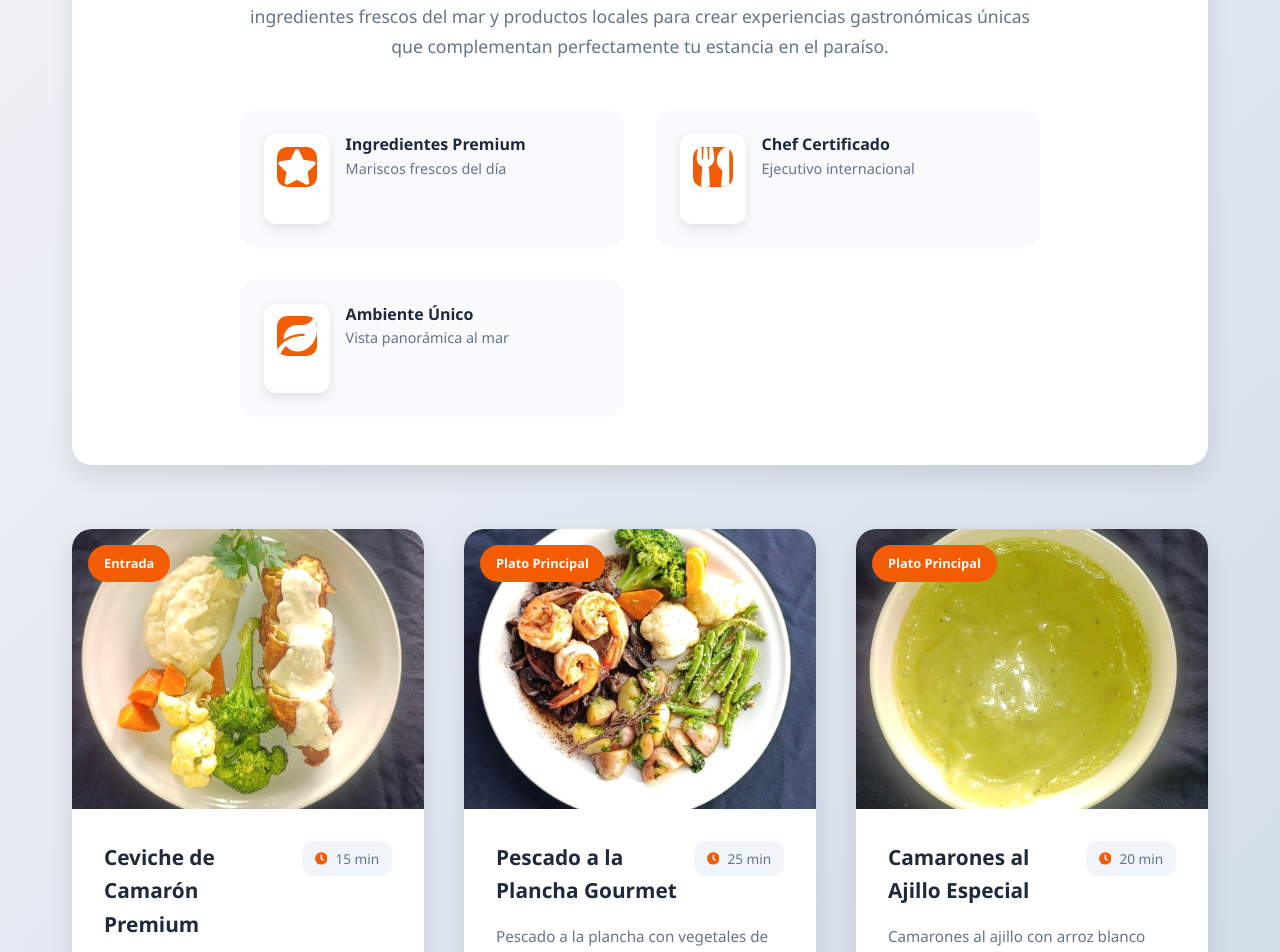
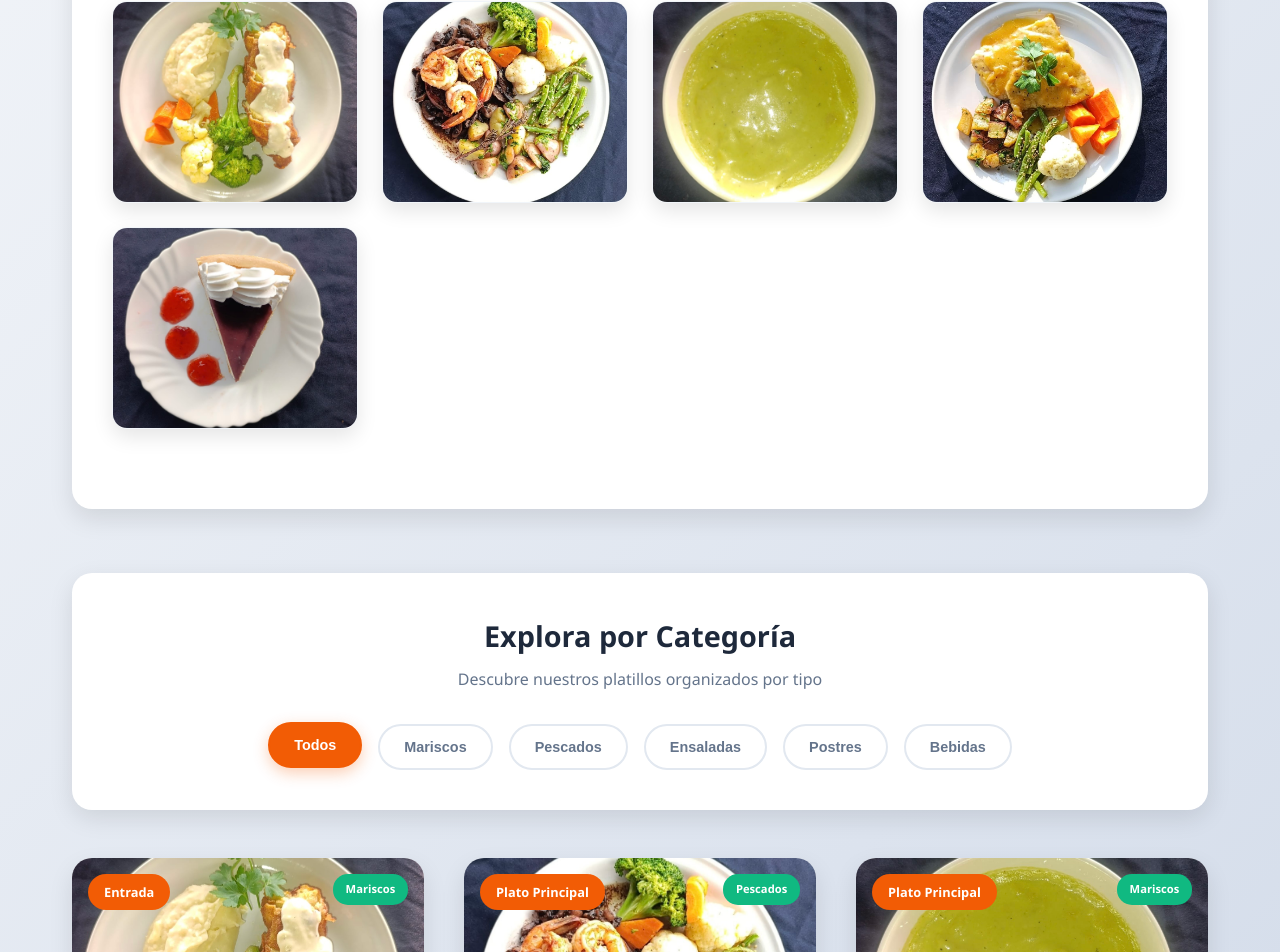
Before and after one commit to DiegoIII/reservas-mahalo, a React (Create React App) app: page /comida in a window 1280 px wide. Shown: the part 834-1786 px from the top of the page. Built offline with nearby package versions, Linux system fonts and the light colour scheme; no server answers.

Commit message:
Menu de comida

```diff
--- a/src/features/food/FoodGallery.css
+++ b/src/features/food/FoodGallery.css
@@ -1,4 +1,5 @@
-/* FoodGallery.css */
+/* FoodGallery.css actualizado */
+
 .food-gallery {
   min-height: 100vh;
   background: linear-gradient(135deg, #f5f7fa 0%, #c3cfe2 100%);
@@ -67,26 +68,27 @@
   padding: 0 2rem;
 }
 
-.gallery-intro {
+/* Sección de Platillos Estrella con fondo blanco */
+.star-dishes-section {
   margin-bottom: 4rem;
 }
 
-.intro-card {
-  background: #fff;
-  padding: 3rem;
+.star-dishes-container {
+  background: #ffffff;
+  padding: 3rem 2.5rem;
   border-radius: 20px;
   box-shadow: 0 10px 25px rgba(0, 0, 0, 0.1);
-  text-align: center;
 }
 
-.intro-header {
-  margin-bottom: 2rem;
+.section-header {
+  text-align: center;
+  margin-bottom: 3rem;
 }
 
-.intro-card h2 {
+.section-header h2 {
   font-size: 2.2rem;
   font-weight: 700;
-  color: #1e293b;
+  color: #000000; /* Negro para el título */
   margin: 0 0 1rem 0;
 }
 
@@ -98,69 +100,153 @@
   border-radius: 2px;
 }
 
-.intro-card p {
-  font-size: 1.1rem;
-  color: #64748b;
-  line-height: 1.7;
-  margin: 0 0 3rem 0;
-  max-width: 800px;
-  margin-left: auto;
-  margin-right: auto;
+.star-dishes-grid {
+  display: grid;
+  grid-template-columns: repeat(auto-fit, minmax(200px, 1fr));
+  gap: 1.5rem;
+  margin-bottom: 2rem;
 }
 
-.intro-features {
-  display: grid;
-  grid-template-columns: repeat(auto-fit, minmax(250px, 1fr));
-  gap: 2rem;
-  max-width: 800px;
-  margin: 0 auto;
+.star-dish-item {
+  background: #fff;
+  border-radius: 15px;
+  overflow: hidden;
+  box-shadow: 0 8px 20px rgba(0, 0, 0, 0.1);
+  transition: all 0.3s ease;
+  cursor: pointer;
+  position: relative;
+  border: 1px solid #f1f5f9;
 }
 
-.feature-item {
-  display: flex;
-  align-items: flex-start;
-  gap: 1rem;
-  text-align: left;
-  padding: 1.5rem;
-  background: #f8fafc;
-  border-radius: 15px;
+.star-dish-item:hover {
+  transform: translateY(-5px);
+  box-shadow: 0 15px 35px rgba(0, 0, 0, 0.15);
+}
+
+.star-dish-image-container {
+  position: relative;
+  height: 200px;
+  overflow: hidden;
+}
+
+.star-dish-image {
+  width: 100%;
+  height: 100%;
+  object-fit: cover;
   transition: transform 0.3s ease;
 }
 
-.feature-item:hover {
-  transform: translateY(-3px);
+.star-dish-item:hover .star-dish-image {
+  transform: scale(1.1);
 }
 
-.feature-icon-wrapper {
-  background: #fff;
-  padding: 0.8rem;
-  border-radius: 12px;
-  box-shadow: 0 4px 12px rgba(0, 0, 0, 0.1);
-  flex-shrink: 0;
+.star-dish-overlay {
+  position: absolute;
+  top: 0;
+  left: 0;
+  right: 0;
+  bottom: 0;
+  background: linear-gradient(135deg, rgba(242, 92, 5, 0.9), rgba(0, 0, 0, 0.7));
+  display: flex;
+  align-items: center;
+  justify-content: center;
+  opacity: 0;
+  transition: opacity 0.3s ease;
 }
 
-.feature-icon {
-  font-size: 1.5rem;
-  color: #f25c05;
+.star-dish-item:hover .star-dish-overlay {
+  opacity: 1;
 }
 
-.feature-text {
-  display: flex;
-  flex-direction: column;
-  gap: 0.3rem;
+.star-dish-content {
+  text-align: center;
+  color: white;
+  padding: 1rem;
 }
 
-.feature-title {
-  font-weight: 600;
-  color: #1e293b;
-  font-size: 1rem;
+.star-icon {
+  font-size: 2rem;
+  margin-bottom: 0.5rem;
+  color: #ffd700;
 }
 
-.feature-text span:last-child {
+.star-dish-title {
+  display: block;
+  font-weight: 600;
   font-size: 0.9rem;
-  color: #64748b;
+  margin-bottom: 0.3rem;
+  line-height: 1.2;
+  color: #ffffff; /* Blanco para el texto del overlay */
 }
 
+.star-dish-category {
+  display: block;
+  font-size: 0.8rem;
+  opacity: 0.9;
+  color: #ffffff; /* Blanco para el texto del overlay */
+}
+
+/* Filtros de Categorías */
+.category-filters {
+  background: #fff;
+  padding: 2.5rem;
+  border-radius: 20px;
+  box-shadow: 0 8px 25px rgba(0, 0, 0, 0.1);
+  margin-bottom: 3rem;
+}
+
+.filters-header {
+  text-align: center;
+  margin-bottom: 2rem;
+}
+
+.filters-header h3 {
+  font-size: 1.8rem;
+  font-weight: 700;
+  color: #1e293b;
+  margin: 0 0 0.5rem 0;
+}
+
+.filters-header p {
+  font-size: 1rem;
+  color: #64748b;
+  margin: 0;
+}
+
+.category-buttons {
+  display: flex;
+  flex-wrap: wrap;
+  gap: 1rem;
+  justify-content: center;
+}
+
+.category-btn {
+  padding: 0.8rem 1.5rem;
+  border: 2px solid #e2e8f0;
+  background: #fff;
+  color: #64748b;
+  border-radius: 50px;
+  font-weight: 600;
+  cursor: pointer;
+  transition: all 0.3s ease;
+  font-size: 0.9rem;
+}
+
+.category-btn:hover {
+  border-color: #f25c05;
+  color: #f25c05;
+  transform: translateY(-2px);
+}
+
+.category-btn.active {
+  background: #f25c05;
+  border-color: #f25c05;
+  color: white;
+  transform: translateY(-2px);
+  box-shadow: 0 5px 15px rgba(242, 92, 5, 0.3);
+}
+
+/* Grid de Comidas */
 .food-grid {
   display: grid;
   grid-template-columns: repeat(auto-fit, minmax(350px, 1fr));
@@ -212,6 +298,19 @@
   z-index: 2;
 }
 
+.type-badge {
+  position: absolute;
+  top: 1rem;
+  right: 1rem;
+  background: #10b981;
+  color: white;
+  padding: 0.4rem 0.8rem;
+  border-radius: 15px;
+  font-size: 0.7rem;
+  font-weight: 600;
+  z-index: 2;
+}
+
 .food-overlay {
   position: absolute;
   top: 0;
@@ -254,11 +353,7 @@
 }
 
 .food-header {
-  display: flex;
-  justify-content: space-between;
-  align-items: flex-start;
   margin-bottom: 1rem;
-  gap: 1rem;
 }
 
 .food-header h3 {
@@ -266,24 +361,7 @@
   font-weight: 600;
   color: #1e293b;
   margin: 0;
-  flex: 1;
-}
-
-.food-time {
-  display: flex;
-  align-items: center;
-  gap: 0.5rem;
-  background: #f1f5f9;
-  padding: 0.4rem 0.8rem;
-  border-radius: 12px;
-  font-size: 0.85rem;
-  color: #64748b;
-  white-space: nowrap;
-}
-
-.time-icon {
-  font-size: 0.8rem;
-  color: #f25c05;
+  line-height: 1.3;
 }
 
 .food-info p {
@@ -308,7 +386,7 @@
   color: white;
 }
 
-/* Modal Styles Mejorados */
+/* Modal Mejorado */
 .food-modal-overlay {
   position: fixed;
   top: 0;
@@ -321,47 +399,55 @@
   justify-content: center;
   z-index: 1000;
   padding: 2rem;
-  backdrop-filter: blur(5px);
+  backdrop-filter: blur(10px);
 }
 
 .food-modal-content {
   background: #fff;
   border-radius: 25px;
-  max-width: 900px;
+  max-width: 1000px;
   width: 100%;
   max-height: 90vh;
   overflow: hidden;
   position: relative;
-  box-shadow: 0 30px 60px rgba(0, 0, 0, 0.3);
+  box-shadow: 0 30px 60px rgba(0, 0, 0, 0.5);
+  display: flex;
+  flex-direction: column;
 }
 
 .modal-close {
   position: absolute;
   top: 1.5rem;
   right: 1.5rem;
-  background: rgba(0, 0, 0, 0.6);
+  background: rgba(0, 0, 0, 0.7);
   color: white;
   border: none;
   border-radius: 50%;
-  width: 45px;
-  height: 45px;
+  width: 50px;
+  height: 50px;
   display: flex;
   align-items: center;
   justify-content: center;
   cursor: pointer;
   z-index: 10;
   transition: all 0.3s ease;
-  font-size: 1.1rem;
+  font-size: 1.3rem;
+  backdrop-filter: blur(10px);
 }
 
 .modal-close:hover {
-  background: rgba(0, 0, 0, 0.8);
+  background: rgba(0, 0, 0, 0.9);
   transform: scale(1.1);
+}
+
+.modal-image-section {
+  flex: 0 0 45%;
+  position: relative;
 }
 
 .modal-image-container {
   position: relative;
-  height: 450px;
+  height: 400px;
   overflow: hidden;
 }
 
@@ -375,23 +461,24 @@
   position: absolute;
   top: 50%;
   transform: translateY(-50%);
-  background: rgba(255, 255, 255, 0.2);
-  backdrop-filter: blur(10px);
-  color: white;
+  background: rgba(255, 255, 255, 0.9);
+  color: #1e293b;
   border: none;
   border-radius: 50%;
-  width: 55px;
-  height: 55px;
+  width: 60px;
+  height: 60px;
   display: flex;
   align-items: center;
   justify-content: center;
   cursor: pointer;
   transition: all 0.3s ease;
-  font-size: 1.2rem;
+  font-size: 1.3rem;
+  box-shadow: 0 5px 15px rgba(0, 0, 0, 0.2);
 }
 
 .modal-nav:hover {
-  background: rgba(255, 255, 255, 0.3);
+  background: #f25c05;
+  color: white;
   transform: translateY(-50%) scale(1.1);
 }
 
@@ -407,7 +494,7 @@
   position: absolute;
   bottom: 1.5rem;
   right: 1.5rem;
-  background: rgba(0, 0, 0, 0.6);
+  background: rgba(0, 0, 0, 0.7);
   color: white;
   padding: 0.6rem 1.2rem;
   border-radius: 20px;
@@ -415,8 +502,36 @@
   backdrop-filter: blur(5px);
 }
 
-.modal-info {
+.modal-badges {
+  position: absolute;
+  top: 1.5rem;
+  left: 1.5rem;
+  display: flex;
+  gap: 0.5rem;
+  flex-direction: column;
+}
+
+.modal-badge {
+  padding: 0.5rem 1rem;
+  border-radius: 20px;
+  font-size: 0.8rem;
+  font-weight: 600;
+  color: white;
+}
+
+.modal-badge.category {
+  background: #f25c05;
+}
+
+.modal-badge.type {
+  background: #10b981;
+}
+
+.modal-info-section {
+  flex: 1;
   padding: 2.5rem;
+  display: flex;
+  flex-direction: column;
 }
 
 .modal-header {
@@ -427,42 +542,123 @@
   gap: 2rem;
 }
 
-.modal-header h3 {
-  font-size: 1.8rem;
+.modal-header h2 {
+  font-size: 2rem;
   font-weight: 700;
   color: #1e293b;
   margin: 0;
   flex: 1;
+  line-height: 1.2;
 }
 
-.modal-details {
-  display: flex;
-  flex-direction: column;
-  gap: 0.5rem;
-  min-width: 150px;
-}
-
-.detail-item {
+.modal-time {
   display: flex;
   align-items: center;
   gap: 0.5rem;
-  font-size: 0.9rem;
+  background: #f1f5f9;
+  padding: 0.6rem 1rem;
+  border-radius: 12px;
+  font-weight: 600;
   color: #64748b;
+  white-space: nowrap;
 }
 
-.detail-icon {
+.time-icon {
   color: #f25c05;
-  font-size: 0.9rem;
+  font-size: 1rem;
 }
 
-.modal-info p {
+.modal-description {
+  margin-bottom: 2rem;
+}
+
+.modal-description p {
   font-size: 1.1rem;
   color: #64748b;
   line-height: 1.7;
   margin: 0;
 }
 
-/* Responsive Design Mejorado */
+.modal-features {
+  display: flex;
+  gap: 1rem;
+  margin-bottom: 2.5rem;
+}
+
+.feature-highlight {
+  display: flex;
+  align-items: center;
+  gap: 0.5rem;
+  background: #f8fafc;
+  padding: 0.8rem 1.2rem;
+  border-radius: 12px;
+  font-weight: 600;
+  color: #1e293b;
+}
+
+.feature-highlight-icon {
+  color: #f25c05;
+  font-size: 1rem;
+}
+
+.modal-actions {
+  display: flex;
+  gap: 1rem;
+  margin-top: auto;
+}
+
+.modal-reserve-btn {
+  flex: 1;
+  padding: 1rem 2rem;
+  background: #f25c05;
+  color: white;
+  border: none;
+  border-radius: 12px;
+  font-weight: 600;
+  font-size: 1rem;
+  cursor: pointer;
+  transition: all 0.3s ease;
+}
+
+.modal-reserve-btn:hover {
+  background: #e05504;
+  transform: translateY(-2px);
+  box-shadow: 0 5px 15px rgba(242, 92, 5, 0.3);
+}
+
+.modal-close-btn {
+  padding: 1rem 2rem;
+  background: #f1f5f9;
+  color: #64748b;
+  border: none;
+  border-radius: 12px;
+  font-weight: 600;
+  font-size: 1rem;
+  cursor: pointer;
+  transition: all 0.3s ease;
+}
+
+.modal-close-btn:hover {
+  background: #e2e8f0;
+  transform: translateY(-2px);
+}
+
+/* Responsive Design */
+@media (min-width: 768px) {
+  .food-modal-content {
+    flex-direction: row;
+    max-height: 600px;
+  }
+
+  .modal-image-section {
+    flex: 0 0 50%;
+  }
+
+  .modal-image-container {
+    height: 100%;
+  }
+}
+
 @media (max-width: 768px) {
   .food-gallery-header {
     padding: 0 1rem;
@@ -485,12 +681,29 @@
     gap: 2rem;
   }
 
-  .intro-features {
-    grid-template-columns: 1fr;
-    gap: 1.5rem;
+  .star-dishes-container {
+    padding: 2rem 1.5rem;
   }
 
-  .intro-card {
+  .star-dishes-grid {
+    grid-template-columns: repeat(auto-fit, minmax(150px, 1fr));
+    gap: 1rem;
+  }
+
+  .star-dish-image-container {
+    height: 150px;
+  }
+
+  .category-buttons {
+    gap: 0.5rem;
+  }
+
+  .category-btn {
+    padding: 0.6rem 1rem;
+    font-size: 0.8rem;
+  }
+
+  .category-filters {
     padding: 2rem 1.5rem;
   }
 
@@ -507,7 +720,7 @@
     height: 45px;
   }
 
-  .modal-info {
+  .modal-info-section {
     padding: 2rem 1.5rem;
   }
 
@@ -516,10 +729,12 @@
     gap: 1rem;
   }
 
-  .modal-details {
-    flex-direction: row;
-    width: 100%;
-    justify-content: space-around;
+  .modal-features {
+    flex-direction: column;
+  }
+
+  .modal-actions {
+    flex-direction: column;
   }
 }
 
@@ -535,4 +750,30 @@
   .food-info {
     padding: 1.5rem;
   }
+
+  .star-dishes-grid {
+    grid-template-columns: repeat(2, 1fr);
+  }
+
+  .category-buttons {
+    justify-content: flex-start;
+  }
+
+  .category-btn {
+    flex: 1;
+    min-width: calc(50% - 0.5rem);
+    text-align: center;
+  }
+
+  .modal-header h2 {
+    font-size: 1.5rem;
+  }
+
+  .star-dishes-container {
+    padding: 1.5rem 1rem;
+  }
+
+  .section-header h2 {
+    font-size: 1.8rem;
+  }
 }
--- a/src/features/food/FoodGallery.js
+++ b/src/features/food/FoodGallery.js
@@ -5,6 +5,7 @@ import './FoodGallery.css';
 const FoodGallery = ({ onBack }) => {
   const [currentImageIndex, setCurrentImageIndex] = useState(0);
   const [isModalOpen, setIsModalOpen] = useState(false);
+  const [activeCategory, setActiveCategory] = useState('Todos');
 
   useEffect(() => {
     window.scrollTo(0, 0);
@@ -33,26 +34,39 @@ const FoodGallery = ({ onBack }) => {
   ];
 
   const foodDescriptions = [
-    "Ceviche de camarón fresco con aguacate y cilantro",
-    "Pescado a la plancha con vegetales de temporada",
-    "Camarones al ajillo con arroz blanco",
-    "Pulpo a la parrilla con ensalada mediterránea",
-    "Langosta termidor con puré de papa",
-    "Tacos de pescado con salsa de mango",
-    "Ensalada de mariscos con vinagreta de limón",
-    "Cóctel de camarón estilo Mahalo"
+    "Ceviche de camarón fresco con aguacate y cilantro, marinado en jugo de limón y acompañado de camote y maíz.",
+    "Pescado fresco a la plancha con vegetales de temporada, aderezado con hierbas aromáticas y aceite de oliva.",
+    "Camarones salteados al ajillo con vino blanco, perejil fresco y servidos con arroz blanco premium.",
+    "Pulpo tierno a la parrilla con ensalada mediterránea, aceitunas kalamata y vinagreta de limón.",
+    "Langosta premium en salsa termidor con champiñones, gratinada con queso parmesano y puré de papa trufado.",
+    "Tacos de pescado fresco con salsa de mango y habanero, repollo morado y crema de aguacate.",
+    "Ensalada fresca de mariscos con vinagreta de limón, aguacate, tomate cherry y hierbas frescas.",
+    "Cóctel de camarón signature estilo Mahalo con salsa especial, aguacate y toque de cilantro."
   ];
 
   const foodDetails = [
-    { time: "15 min", category: "Entrada" },
-    { time: "25 min", category: "Plato Principal" },
-    { time: "20 min", category: "Plato Principal" },
-    { time: "30 min", category: "Especialidad" },
-    { time: "35 min", category: "Premium" },
-    { time: "15 min", category: "Especialidad" },
-    { time: "10 min", category: "Entrada" },
-    { time: "12 min", category: "Entrada" }
+    { time: "15 min", category: "Entrada", type: "Mariscos" },
+    { time: "25 min", category: "Plato Principal", type: "Pescados" },
+    { time: "20 min", category: "Plato Principal", type: "Mariscos" },
+    { time: "30 min", category: "Especialidad", type: "Mariscos" },
+    { time: "35 min", category: "Premium", type: "Mariscos" },
+    { time: "15 min", category: "Especialidad", type: "Pescados" },
+    { time: "10 min", category: "Entrada", type: "Ensaladas" },
+    { time: "12 min", category: "Entrada", type: "Mariscos" }
   ];
+
+  // Categorías disponibles
+  const categories = ['Todos', 'Mariscos', 'Pescados', 'Ensaladas', 'Postres', 'Bebidas'];
+
+  // Filtrar platillos por categoría
+  const filteredFoods = activeCategory === 'Todos'
+    ? foodImages.map((_, index) => index)
+    : foodImages.map((_, index) => index).filter(index =>
+        foodDetails[index].type === activeCategory
+      );
+
+  // Platillos estrella (primeros 5)
+  const starDishes = foodImages.slice(0, 5);
 
   const nextImage = () => {
     setCurrentImageIndex((prev) => (prev + 1) % foodImages.length);
@@ -90,52 +104,62 @@ const FoodGallery = ({ onBack }) => {
       </div>
 
       <div className="food-gallery-content">
-        <div className="gallery-intro">
-          <div className="intro-card">
-            <div className="intro-header">
+        {/* Sección de Platillos Estrella con fondo blanco */}
+        <div className="star-dishes-section">
+          <div className="star-dishes-container">
+            <div className="section-header">
               <h2>Nuestros Platillos Estrella</h2>
               <div className="title-underline"></div>
             </div>
-            <p>
-              En Mahalo Beach Club, cada platillo es una obra de arte culinaria.
-              Nuestro chef ejecutivo utiliza ingredientes frescos del mar y productos
-              locales para crear experiencias gastronómicas únicas que complementan
-              perfectamente tu estancia en el paraíso.
-            </p>
-            <div className="intro-features">
-              <div className="feature-item">
-                <div className="feature-icon-wrapper">
-                  <FaStar className="feature-icon" />
-                </div>
-                <div className="feature-text">
-                  <span className="feature-title">Ingredientes Premium</span>
-                  <span>Mariscos frescos del día</span>
-                </div>
-              </div>
-              <div className="feature-item">
-                <div className="feature-icon-wrapper">
-                  <FaUtensils className="feature-icon" />
-                </div>
-                <div className="feature-text">
-                  <span className="feature-title">Chef Certificado</span>
-                  <span>Ejecutivo internacional</span>
-                </div>
-              </div>
-              <div className="feature-item">
-                <div className="feature-icon-wrapper">
-                  <FaLeaf className="feature-icon" />
-                </div>
-                <div className="feature-text">
-                  <span className="feature-title">Ambiente Único</span>
-                  <span>Vista panorámica al mar</span>
+            <div className="star-dishes-grid">
+              {starDishes.map((image, index) => (
+                <div
+                  key={index}
+                  className="star-dish-item"
+                  onClick={() => openModal(index)}
+                >
+                  <div className="star-dish-image-container">
+                    <img
+                      src={image}
+                      alt={`Platillo estrella ${index + 1}`}
+                      className="star-dish-image"
+                    />
+                    <div className="star-dish-overlay">
+                      <div className="star-dish-content">
+                        <FaStar className="star-icon" />
+                        <span className="star-dish-title">{foodTitles[index]}</span>
+                        <span className="star-dish-category">{foodDetails[index].category}</span>
                       </div>
                     </div>
                   </div>
                 </div>
+              ))}
+            </div>
+          </div>
         </div>
 
+        {/* Filtros de Categorías */}
+        <div className="category-filters">
+          <div className="filters-header">
+            <h3>Explora por Categoría</h3>
+            <p>Descubre nuestros platillos organizados por tipo</p>
+          </div>
+          <div className="category-buttons">
+            {categories.map(category => (
+              <button
+                key={category}
+                className={`category-btn ${activeCategory === category ? 'active' : ''}`}
+                onClick={() => setActiveCategory(category)}
+              >
+                {category}
+              </button>
+            ))}
+          </div>
+        </div>
+
+        {/* Grid de Comidas Filtrado */}
         <div className="food-grid">
-          {foodImages.map((image, index) => (
+          {filteredFoods.map((index) => (
             <div
               key={index}
               className="food-item"
@@ -143,12 +167,15 @@ const FoodGallery = ({ onBack }) => {
             >
               <div className="food-image-container">
                 <img
-                  src={image}
+                  src={foodImages[index]}
                   alt={`Platillo ${index + 1}`}
                   className="food-image"
                 />
                 <div className="food-badge">
                   <span>{foodDetails[index].category}</span>
+                </div>
+                <div className="type-badge">
+                  <span>{foodDetails[index].type}</span>
                 </div>
                 <div className="food-overlay">
                   <div className="overlay-content">
@@ -160,10 +187,6 @@ const FoodGallery = ({ onBack }) => {
               <div className="food-info">
                 <div className="food-header">
                   <h3>{foodTitles[index]}</h3>
-                  <div className="food-time">
-                    <FaClock className="time-icon" />
-                    <span>{foodDetails[index].time}</span>
-                  </div>
                 </div>
                 <p>{foodDescriptions[index]}</p>
                 <div className="food-cta">
@@ -175,7 +198,7 @@ const FoodGallery = ({ onBack }) => {
         </div>
       </div>
 
-      {/* Modal para vista ampliada */}
+      {/* Modal mejorado para vista ampliada */}
       {isModalOpen && (
         <div className="food-modal-overlay" onClick={closeModal}>
           <div className="food-modal-content" onClick={(e) => e.stopPropagation()}>
@@ -183,6 +206,7 @@ const FoodGallery = ({ onBack }) => {
               <FaTimes />
             </button>
 
+            <div className="modal-image-section">
               <div className="modal-image-container">
                 <img
                   src={foodImages[currentImageIndex]}
@@ -204,23 +228,50 @@ const FoodGallery = ({ onBack }) => {
                 <div className="image-counter">
                   {currentImageIndex + 1} / {foodImages.length}
                 </div>
+
+                <div className="modal-badges">
+                  <div className="modal-badge category">
+                    {foodDetails[currentImageIndex].category}
                   </div>
-
-            <div className="modal-info">
-              <div className="modal-header">
-                <h3>{foodTitles[currentImageIndex]}</h3>
-                <div className="modal-details">
-                  <div className="detail-item">
-                    <FaClock className="detail-icon" />
-                    <span>{foodDetails[currentImageIndex].time}</span>
-                  </div>
-                  <div className="detail-item">
-                    <FaUtensils className="detail-icon" />
-                    <span>{foodDetails[currentImageIndex].category}</span>
+                  <div className="modal-badge type">
+                    {foodDetails[currentImageIndex].type}
                   </div>
                 </div>
               </div>
+            </div>
+
+            <div className="modal-info-section">
+              <div className="modal-header">
+                <h2>{foodTitles[currentImageIndex]}</h2>
+                <div className="modal-time">
+                  <FaClock className="time-icon" />
+                  <span>{foodDetails[currentImageIndex].time}</span>
+                </div>
+              </div>
+
+              <div className="modal-description">
                 <p>{foodDescriptions[currentImageIndex]}</p>
+              </div>
+
+              <div className="modal-features">
+                <div className="feature-highlight">
+                  <FaStar className="feature-highlight-icon" />
+                  <span>Ingredientes frescos del día</span>
+                </div>
+                <div className="feature-highlight">
+                  <FaLeaf className="feature-highlight-icon" />
+                  <span>Preparación artesanal</span>
+                </div>
+              </div>
+
+              <div className="modal-actions">
+                <button className="modal-reserve-btn">
+                  Reservar este platillo
+                </button>
+                <button className="modal-close-btn" onClick={closeModal}>
+                  Cerrar
+                </button>
+              </div>
             </div>
           </div>
         </div>
```
Lines whose indentation alone changed are shown as unchanged.
